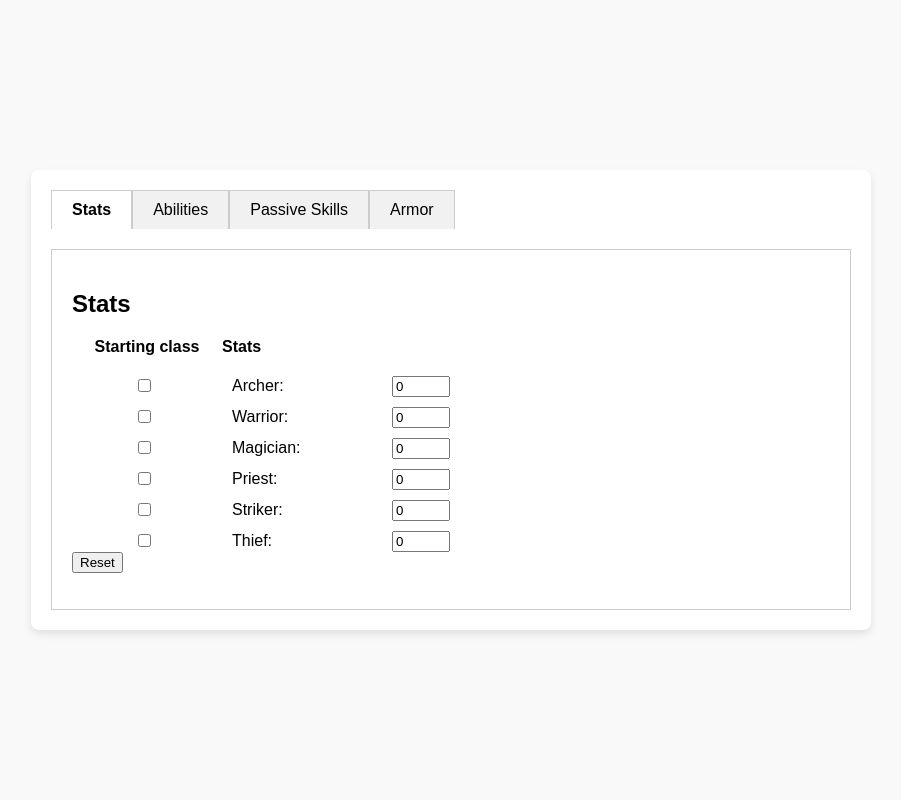
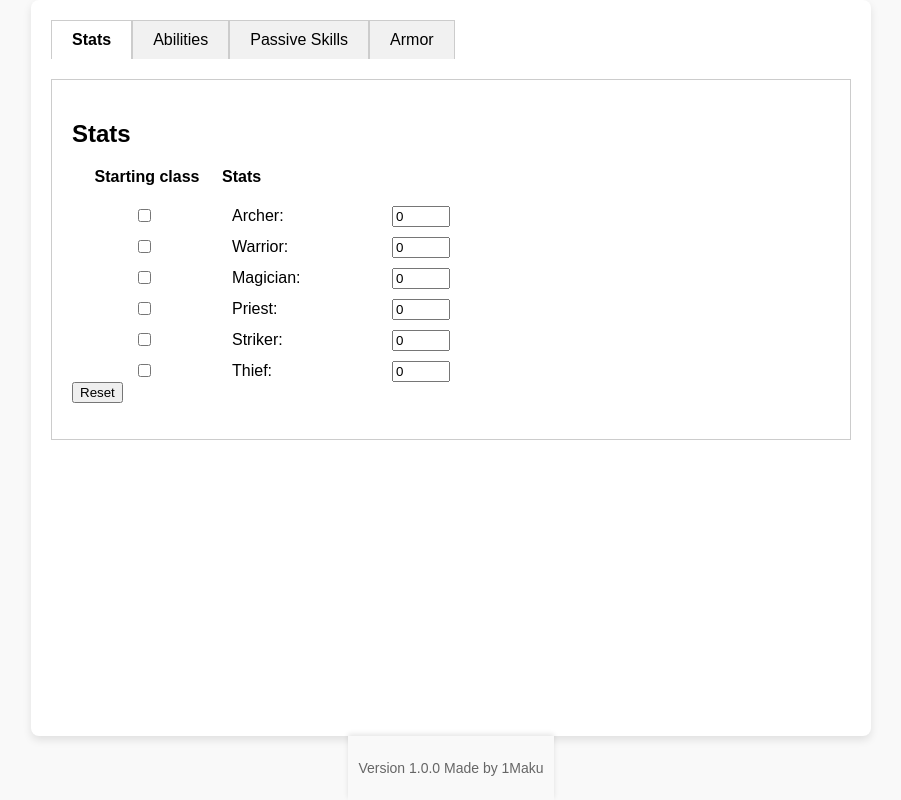
Before and after one commit to maku69/maku69.github.io, a plain HTML site: page index.html in a window 1280 px wide. Shown: the whole page, without its empty margins (189-1090 px from the left). Drawn offline with Linux system fonts and the light colour scheme.

Commit message:
Versioon

```diff
--- a/index.html
+++ b/index.html
@@ -127,18 +127,38 @@
             border-radius: 5px;
             background-color: #f9f9f9;
         }
+        html, body {
+            height: 100%;
+            margin: 0;
+            display: flex;
+            flex-direction: column;
+        }
+
+        .container {
+            flex: 1; /* Võtab ülejäänud ruumi, et jalus liiguks lehe lõppu */
+        }
+
+        footer {
+            text-align: left;
+            font-size: 14px;
+            color: #666;
+            background-color: #f9f9f9;
+            padding: 10px;
+            box-shadow: 0 -2px 5px rgba(0, 0, 0, 0.1);
+        }
     </style>
 </head>
 <body>
     <div class="container">
+        <!-- Sisu -->
         <div class="tabs">
             <div class="tab active" data-tab="stats">Stats</div>
             <div class="tab" data-tab="abilities">Abilities</div>
             <div class="tab" data-tab="passive-skills">Passive Skills</div>
-            <div class="tab" data-tab="armor">Armor</div> <!-- New Armor Tab -->
+            <div class="tab" data-tab="armor">Armor</div>
         </div>
-
         <div id="stats" class="tab-content active">
+            <!-- Stats sisu -->
             <h2>Stats</h2>
             <div class="stats">
                 <!-- Pealkirjad veergudele -->
@@ -218,20 +238,20 @@
             <button id="reset-button">Reset</button>
             <p class="error" id="error"></p>
         </div>
-
         <div id="abilities" class="tab-content">
+            <!-- Abilities sisu -->
             <h2>Abilities</h2>
             <p>Abilities content goes here.</p>
         </div>
-
         <div id="passive-skills" class="tab-content">
+            <!-- Passive Skills sisu -->
             <h2>Passive Skills</h2>
             <div id="passive-skills-content">
                 <p>Select a starting class to see passive skills.</p>
             </div>
         </div>
-
         <div id="armor" class="tab-content">
+            <!-- Armor sisu -->
             <h2>Armor</h2>
             <div class="armor-lists">
                 <!-- Helmets Section -->
@@ -1276,5 +1296,9 @@
             });
         });
     </script>
+    <!-- Jalus -->
+    <footer>
+        <p>Version 1.0.0 Made by 1Maku</p>
+    </footer>
 </body>
 </html>
```
